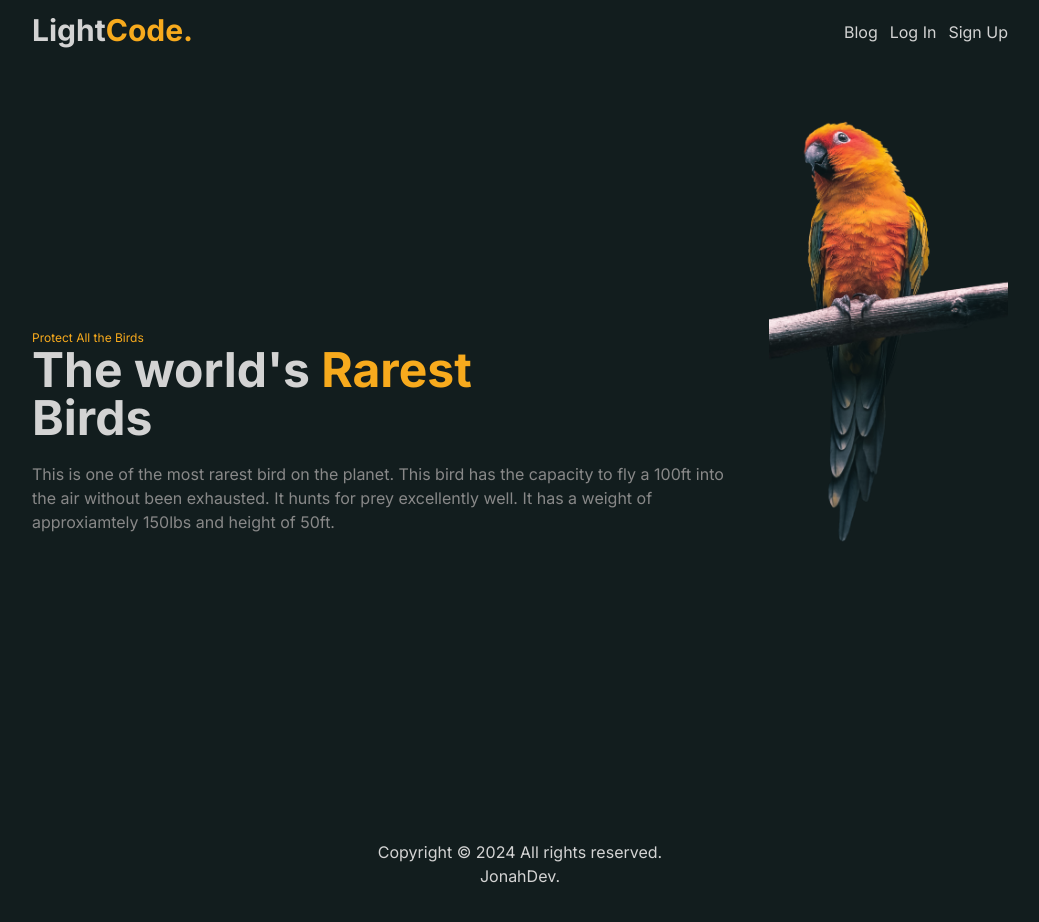
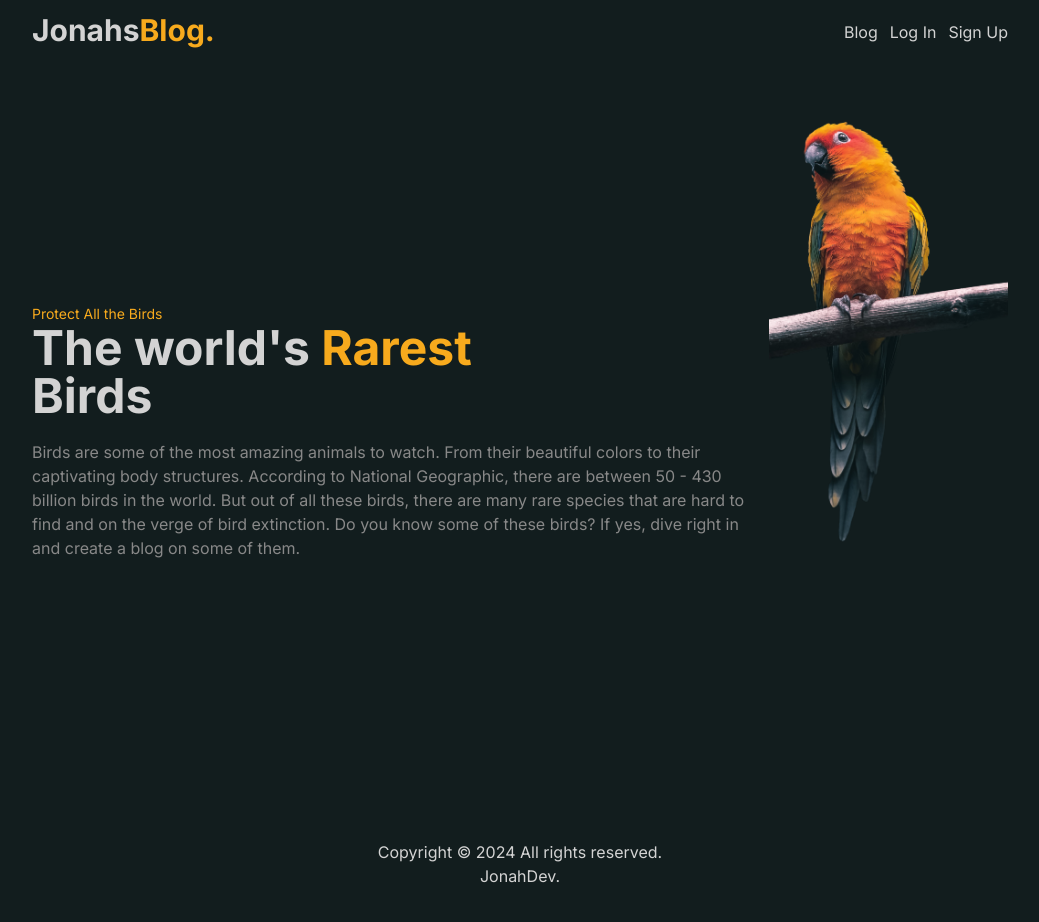
Before and after one commit to jonahunuafe/blog-post, a Next.js app: page / in a window 1280 px wide. Shown: the top 922 px of the page, without its empty margins (120-1159 px from the left). Built offline with nearby package versions, Linux system fonts and the light colour scheme; no server answers.

Commit message:
modified contents of index page

```diff
--- a/app/page.js
+++ b/app/page.js
@@ -5,15 +5,17 @@ export default function Home() {
   return (
     <div className="container flex flex-col md:flex-row gap-5 h-[calc(100vh-4rem)]">
       <div className="basis-full flex flex-col justify-center md:basis-2/3/">
-        <p className="special-word text-xs">Protect All the Birds</p>
+        <p className="special-word text-sm">Protect All the Birds</p>
         <h1 className="pb-5">
           The world's <span className="special-word">Rarest</span><br /> Birds
         </h1>
 
         <p>
-          This is one of the most rarest bird on the planet. This bird has the capacity to fly a 100ft
-          into the air without been exhausted. It hunts for prey excellently well. It has a weight of
-          approxiamtely 150lbs and height of 50ft.
+          Birds are some of the most amazing animals to watch. From their beautiful colors to
+          their captivating body structures. According to National Geographic, there are between
+          50 - 430 billion birds in the world. But out of all these birds, there are many rare
+          species that are hard to find and on the verge of bird extinction.
+          Do you know some of these birds? If yes, dive right in and create a blog on some of them.
         </p>
       </div>
 
--- a/components/Navbar.js
+++ b/components/Navbar.js
@@ -37,7 +37,7 @@ const Navbar = () => {
     <div className='container py-2 h-16 flex items-center justify-between relative'>
         <Link href="/">
             <h2 className='absolute bottom-4'>
-                Light<span className='special-word'>Code.</span>
+                Jonahs<span className='special-word'>Blog.</span>
             </h2>
         </Link>
 
```
